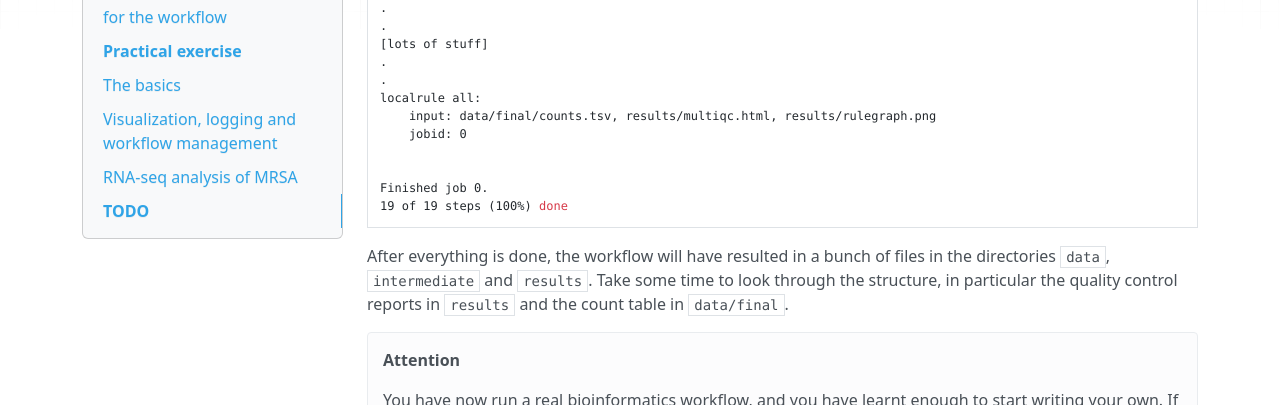
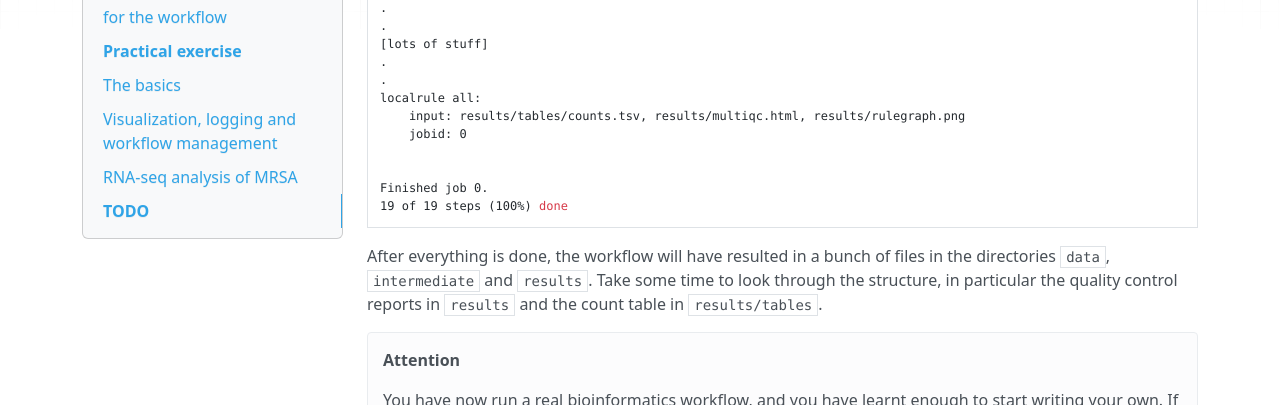
Before and after one commit to NBISweden/workshop-reproducible-research, an MkDocs documentation site: the page built from docs/snakemake.md, in a window 1280 px wide and 900 px high, scrolled down 12586 px. Shown: the part 277-682 px from the top of the window. Built offline with MkDocs 1.6.1, drawn with Linux system fonts in a browser that asks for light colours; nearby versions of some CDN libraries; old or Windows-style settings are respelled for this version of MkDocs; some of the changed text lies outside the part shown.

Commit message:
moved counts table

````diff
--- a/docs/snakemake.md
+++ b/docs/snakemake.md
@@ -393,7 +393,7 @@ Logging in as anonymous ... Logged in!
 .
 .
 localrule all:
-    input: data/final/counts.tsv, results/multiqc.html, results/rulegraph.png
+    input: results/tables/counts.tsv, results/multiqc.html, results/rulegraph.png
     jobid: 0
 
 
@@ -401,7 +401,7 @@ Finished job 0.
 19 of 19 steps (100%) done
 ```
 
-After everything is done, the workflow will have resulted in a bunch of files in the directories `data`, `intermediate` and `results`. Take some time to look through the structure, in particular the quality control reports in `results` and the count table in `data/final`.
+After everything is done, the workflow will have resulted in a bunch of files in the directories `data`, `intermediate` and `results`. Take some time to look through the structure, in particular the quality control reports in `results` and the count table in `results/tables`.
 
 !!! attention
     You have now run a real bioinformatics workflow, and you have learnt enough to start writing your own. If you got a taste for Snakemake, just continue along and learn about some of the more complex features. Note that it will probably take an hour or two to finish the remaining parts. If you want to save this for another day and rather have time to focus on the remaining tutorials, this would be a good point to exit.
@@ -499,7 +499,7 @@ rule generate_count_table:
         bams=["intermediate/SRR935090.sorted.bam", "intermediate/SRR935091.sorted.bam", "intermediate/SRR935092.sorted.bam"],
         annotation="data/raw_external/NCTC8325.gff3.gz"
     output:
-        "data/final/counts.tsv"
+        "results/tables/counts.tsv"
     shell:
         """
         # htseq-count cannot use .gz, so unzip to a temporary file first
````
Also changed, not shown: docs/rmarkdown.md (+1 -1 lines), 5 other files.
